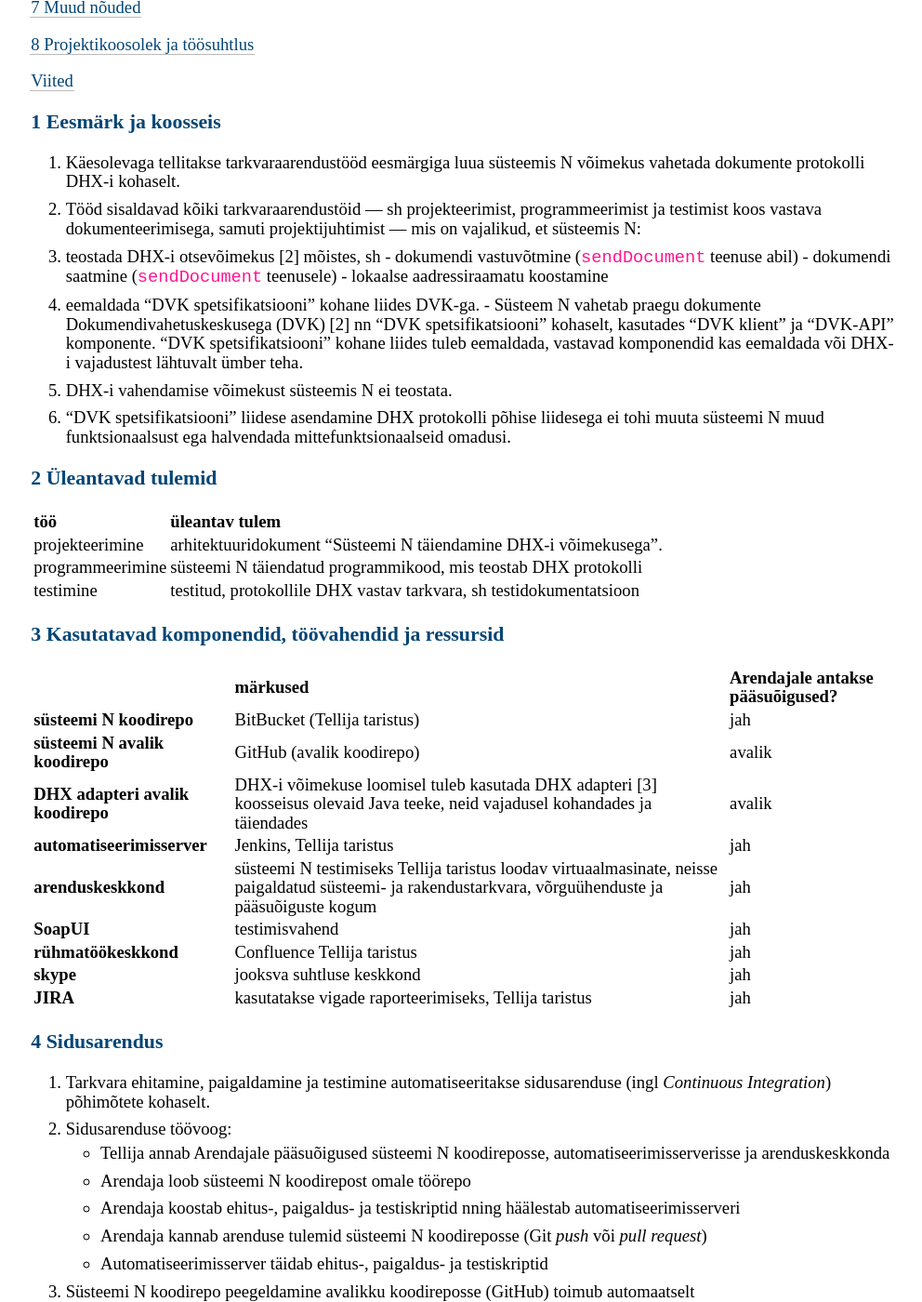
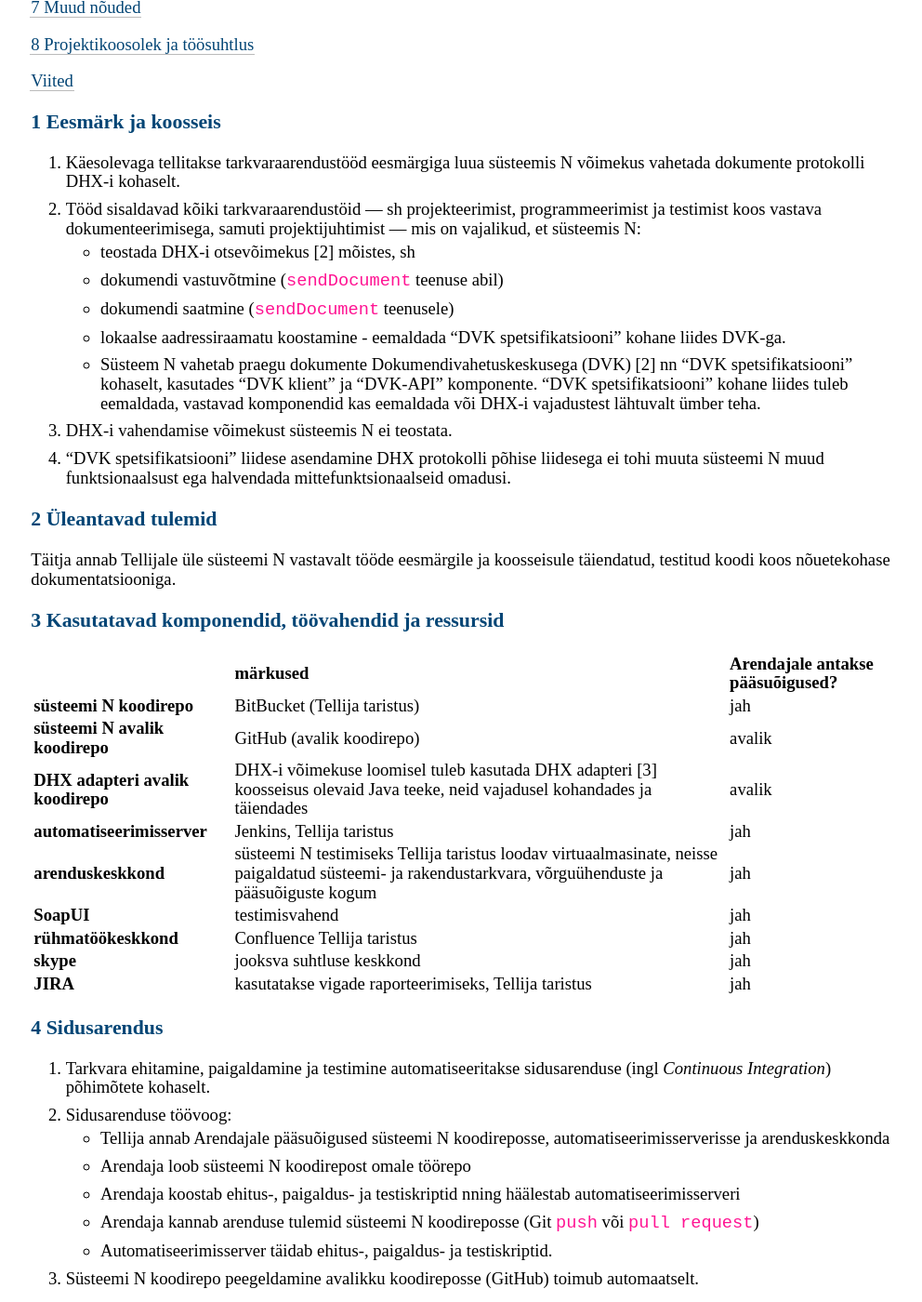
Before and after one commit to e-gov/DHX, a Jekyll site: the page built from docs/LY.md, in a window 1280 px wide and 1400 px high, scrolled down 507 px. Shown: the whole window at 93% size, without its empty margins (167-1159 px from the left). Built offline with Jekyll 4.4.1, drawn with Linux system fonts in a browser that asks for light colours; some of the changed text lies outside the part shown.

Commit message:
Update LY.md

```diff
--- a/docs/LY.md
+++ b/docs/LY.md
@@ -33,22 +33,18 @@
 ### 1 Eesmärk ja koosseis
 1. Käesolevaga tellitakse tarkvaraarendustööd eesmärgiga luua süsteemis N võimekus vahetada dokumente protokolli DHX-i kohaselt.
 1. Tööd sisaldavad kõiki tarkvaraarendustöid — sh projekteerimist, programmeerimist ja testimist koos vastava dokumenteerimisega, samuti projektijuhtimist — mis on vajalikud, et süsteemis N:
-  1. teostada DHX-i otsevõimekus [2] mõistes, sh
+  - teostada DHX-i otsevõimekus [2] mõistes, sh
     - dokumendi vastuvõtmine (`sendDocument` teenuse abil)
     - dokumendi saatmine (`sendDocument` teenusele)
     - lokaalse aadressiraamatu koostamine
-  2. eemaldada "DVK spetsifikatsiooni" kohane liides DVK-ga.
+  - eemaldada "DVK spetsifikatsiooni" kohane liides DVK-ga.
     - Süsteem N vahetab praegu dokumente Dokumendivahetuskeskusega (DVK) [2] nn "DVK spetsifikatsiooni" kohaselt, kasutades "DVK klient" ja "DVK-API" komponente. "DVK spetsifikatsiooni" kohane liides tuleb eemaldada, vastavad komponendid kas eemaldada või DHX-i vajadustest lähtuvalt ümber teha.
 1. DHX-i vahendamise võimekust süsteemis N ei teostata.
 1. "DVK spetsifikatsiooni" liidese asendamine DHX protokolli põhise liidesega ei tohi muuta süsteemi N muud funktsionaalsust ega halvendada mittefunktsionaalseid omadusi.
 
 ### 2 Üleantavad tulemid
 
-| töö | üleantav tulem |
-|-----|-----------|
-| projekteerimine | arhitektuuridokument "Süsteemi N täiendamine DHX-i võimekusega". |
-| programmeerimine | süsteemi N täiendatud programmikood, mis teostab DHX protokolli |
-| testimine        | testitud, protokollile DHX vastav tarkvara, sh testidokumentatsioon |
+Täitja annab Tellijale üle süsteemi N vastavalt tööde eesmärgile ja koosseisule täiendatud, testitud koodi koos nõuetekohase dokumentatsiooniga.
 
 ### 3 Kasutatavad komponendid, töövahendid ja ressursid
 
@@ -70,9 +66,9 @@
   - Tellija annab Arendajale pääsuõigused süsteemi N koodireposse, automatiseerimisserverisse ja arenduskeskkonda
   - Arendaja loob süsteemi N koodirepost omale töörepo
   - Arendaja koostab ehitus-, paigaldus- ja testiskriptid nning häälestab automatiseerimisserveri
-  - Arendaja kannab arenduse tulemid süsteemi N koodireposse (Git _push_ või _pull request_)
-  - Automatiseerimisserver täidab ehitus-, paigaldus- ja testiskriptid
-1. Süsteemi N koodirepo peegeldamine avalikku koodireposse (GitHub) toimub automaatselt
+  - Arendaja kannab arenduse tulemid süsteemi N koodireposse (Git `push` või `pull request`)
+  - Automatiseerimisserver täidab ehitus-, paigaldus- ja testiskriptid.
+1. Süsteemi N koodirepo peegeldamine avalikku koodireposse (GitHub) toimub automaatselt.
 
 ### 5 Dokumentatsioon
 1. Aluseks võetakse süsteemi N olemasolev dokumentatsioon, seda täiendatakse.
@@ -84,20 +80,21 @@
 
 ### 6 Testimine
 1. Arendaja peab testima kõiki DHX-i nõudeid.
-  - muu hulgas tuleb teha dokumendis "DHX standardtestid" [5] määratletud testid
+  - muu hulgas tuleb teha dokumendis "DHX standardtestid" [5] määratletud testid.
 1. Koostada tuleb:
   - testistrateegia (_test strategy_ ja _test approach_ tähenduses [7])
   - testilood
   - testandmed
   - testiskriptid, automatiseerimisserveri seadistused (automaattestid)
-  - testiraport
+  - testiraport.
 1. Testitakse kahe vahendiga:
   - SoapUI abil
-  - DHX etalonteostuse abil, vastavalt dokumendis "DHX standardtestid" [5] jaotises "Etalonteostuse kasutamine DHX-i testimiseks" määratletule
+  - DHX etalonteostuse abil, vastavalt dokumendis "DHX standardtestid" [5] jaotises "Etalonteostuse kasutamine DHX-i testimiseks" määratletule.
 1. DHX-i nõudeid kontrollivad testid tuleb automatiseerida (teha automaattestid). Automatiseerimisest võib loobeda, kui see on suure keerukuse või töökulu tõttu ebamõistlik.
 1. Automaatteste ei tule koostada süsteemi N nendele funktsionaalsustele, mis ei ole seotud DHX-ga.
 1. Regressioonitestid tuleb teha.
 1. Spetsiaalseid koormusteste ei ole vaja teha.
+1. Tööde vastuvõtmise tingimuseks on kõigi testide edukas (veavaba) läbimine.
 
 ### 7 Muud nõuded
 1. Süsteemi N täiendamisel peab järgima:
@@ -113,7 +110,7 @@
   - Täitja projektijuht esitab suulise aruande tööde edenemisest
   - seejärel arutatakse sisulisi ja korralduslikke küsimusi
   - koosolekud protokollitakse.
-2. Projektikoosolekute vahel peetakse töösuhtlust Tellija ja Arendaja ühises skype vestluses ja e-kirja teel
+2. Projektikoosolekute vahel peetakse töösuhtlust Tellija ja Arendaja ühises skype vestluses ja e-kirja teel.
 3. Arendajale antakse juurdepääs projekti Confluence-ruumile Tellija taristus.
 
 ### Viited
```
Also changed, not shown: other parts of docs/LY.md (+1 -1 lines).
